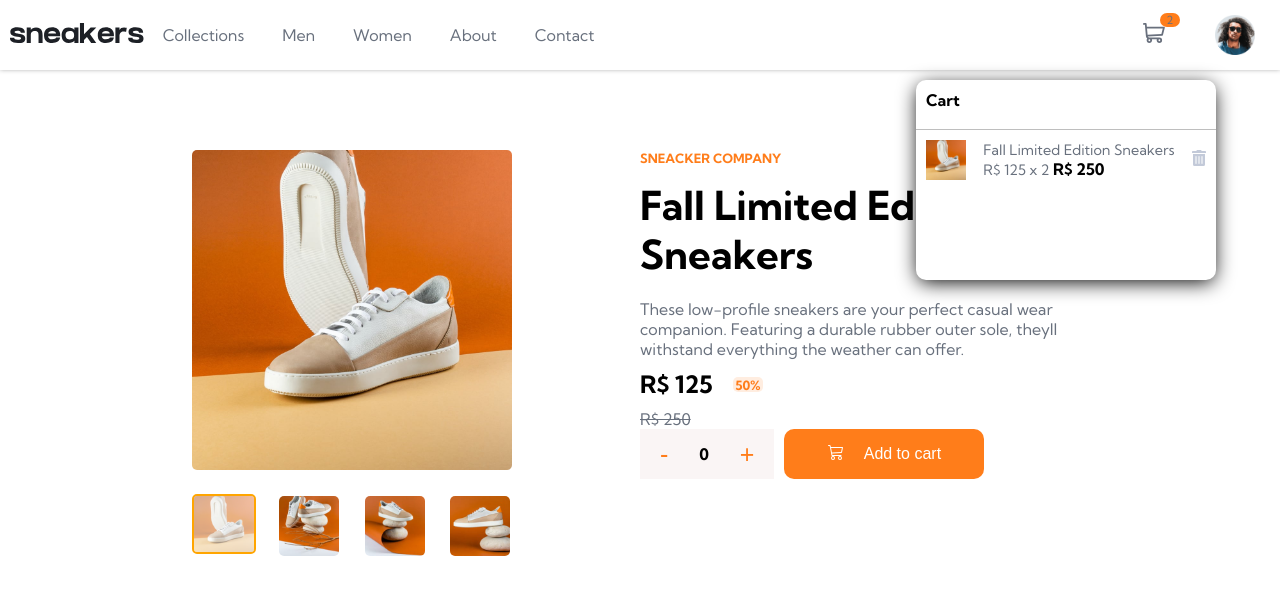
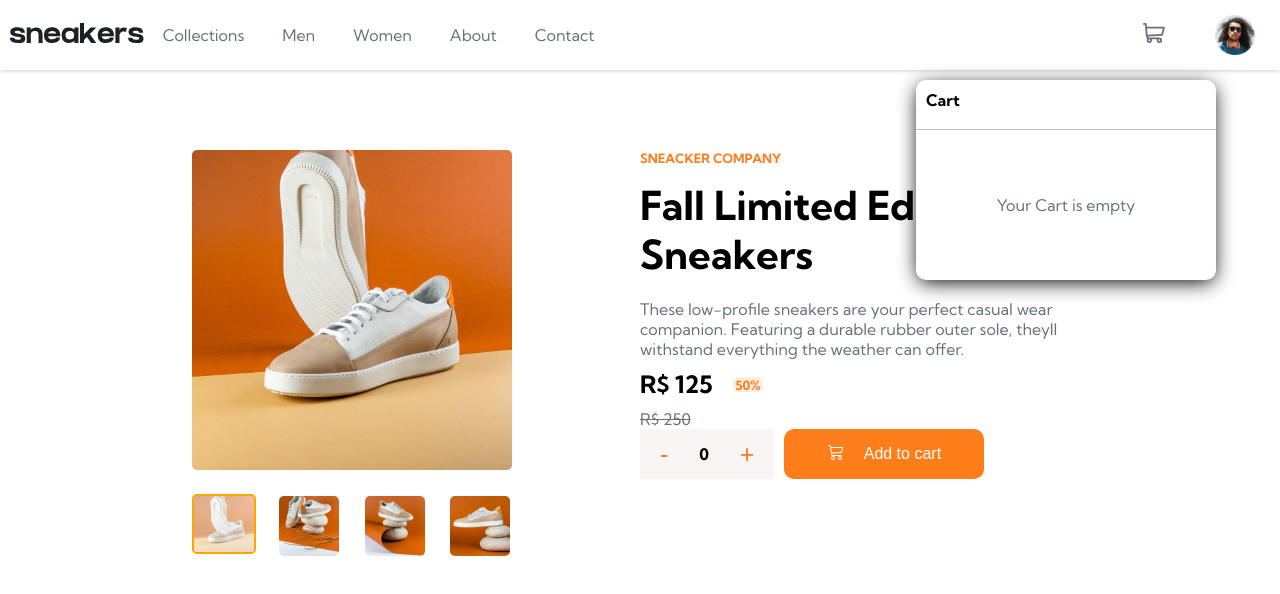
Before and after one commit to Heber-Reis/EcommerceReact, a Next.js app: page / in a window 1280 px wide. Both pictures are taken after a click on the button 1154 px from the left and 35 px from the top of the page. Shown: the top 594 px of the page. Built offline with nearby package versions, Linux system fonts and the light colour scheme.

Commit message:
realizado alguns ajustes

```diff
--- a/pages/index.jsx
+++ b/pages/index.jsx
@@ -1,10 +1,20 @@
 
-import { render } from "react-dom";
 import Home from "../src/components/Home/Home";
+import { ItemsCart } from "../src/context/ItemsCart";
+import { useState } from "react";
 
 function HomePage () {
+
+  const [totalItems, setItemscart] = useState([]);
+
+  const addItemCart = (item) => {
+    setItemscart(item);
+  }
+
   return(
+    <ItemsCart.Provider value={{totalItems, setItem: addItemCart}}>
       <Home/>
+    </ItemsCart.Provider>
   )
 }
 
--- a/src/components/AddCart/AddCart.jsx
+++ b/src/components/AddCart/AddCart.jsx
@@ -5,10 +5,15 @@ import Button from "../Button/Button";
 import { useState, useContext } from "react";
 import { ItemsCart } from "../../context/ItemsCart"
 
-function AddCart ({setProps}) {
+function AddCart () {
 
   const [Quantity, setQuantity] = useState(0);
-  const { setItem } = useContext(ItemsCart);
+  const { totalItems, setItem } = useContext(ItemsCart);
+
+  const handleItems = () => {
+    console.log('Entrei')
+    setItem([...totalItems, {"total" : Quantity}])
+  }
 
   return(
     <div className={styles.AddCart}>
@@ -24,7 +29,7 @@ function AddCart ({setProps}) {
         >+</button>
       </div>
       <Button icon={<BsCart3 fill="white" />}
-              onClick={() => setItem(Quantity)}
+              onClick={handleItems}
       >
         Add to cart
       </Button>
--- a/src/components/Cart/Cart.jsx
+++ b/src/components/Cart/Cart.jsx
@@ -6,23 +6,29 @@ import { useContext } from "react";
 function Cart ({ImageProduct, Title, Price}) {
 
   const { totalItems } = useContext(ItemsCart);
+  console.log(totalItems)
+
+  console.log(totalItems[0])
   return(
     <div className={styles.Cart}>
       <p className={styles.CartTitle}>Cart</p>
       <div className={styles.Items}>
         {
-          (totalItems != 0) &&
-            <div className={styles.ItemInfo}>
+          (totalItems.length != 0) &&
+          totalItems.map((item, pos) =>
+            <div key={pos} className={styles.ItemInfo}>
+              {console.log(item.total)}
               <img src={`/images/${ImageProduct}-thumbnail.jpg`} width={"40px"} />
               <div className={styles.Info}>
                 <p>{Title}</p>
-                <p>R$ {Price} x {totalItems} <span className={styles.FinalPrice}> R$ {Price * totalItems}</span></p>
+                <p>R$ {Price} x {item.total} <span className={styles.FinalPrice}> R$ {Price * item.total}</span></p>
               </div>
               <button className={styles.Delete}><img src={"/images/icon-delete.svg"} /></button>
             </div>
+          )
         }
         {
-          (totalItems === 0) &&
+          (totalItems.length === 0) &&
               <div className={styles.Empty}>Your Cart is empty</div>
         }
       </div>
--- a/src/components/Home/Home.jsx
+++ b/src/components/Home/Home.jsx
@@ -1,4 +1,4 @@
-import { useState } from "react";
+import { useContext, useState } from "react";
 import classNames from "classnames";
 
 import styles from "./style.module.css";
@@ -11,7 +11,7 @@ import Info from "../Informations/Info";
 import { ItemsCart } from "../../context/ItemsCart";
 function Home() {
 
-  const [totalItems, setTotalitems] = useState(2);
+  const { totalItems } = useContext(ItemsCart);
   const [showPopup, setShowpopup] = useState(false);
   const [responsiveMenu, setResponsivemenu] = useState(false);
 
@@ -23,10 +23,6 @@ function Home() {
     Title: "Fall Limited Edition Sneakers",
     Price: 125,
     Image: "image-product-1",
-  }
-
-  const handleItems = (total) => {
-    setTotalitems(total)
   }
 
   return (
@@ -43,7 +39,6 @@ function Home() {
             <Menu/>
           </div>
       }
-      <ItemsCart.Provider value={{totalItems, setItem: handleItems}}>
       <div className={styles.Body}>
         <div className={classNames(styles.NoFilter,{[styles.Filter] : responsiveMenu})}></div>
         {
@@ -57,7 +52,7 @@ function Home() {
         }
         <Header
           avatar={"image-avatar.png"}
-          itemsTotal={totalItems}
+          itemsTotal={totalItems.total}
           ResponsiveMenu={() => setResponsivemenu(!responsiveMenu)}
           product={ProductInfo}
         />
@@ -76,7 +71,6 @@ function Home() {
           </div>
         </div>
       </div>
-      </ItemsCart.Provider>
     </div>
   )
 }
```
